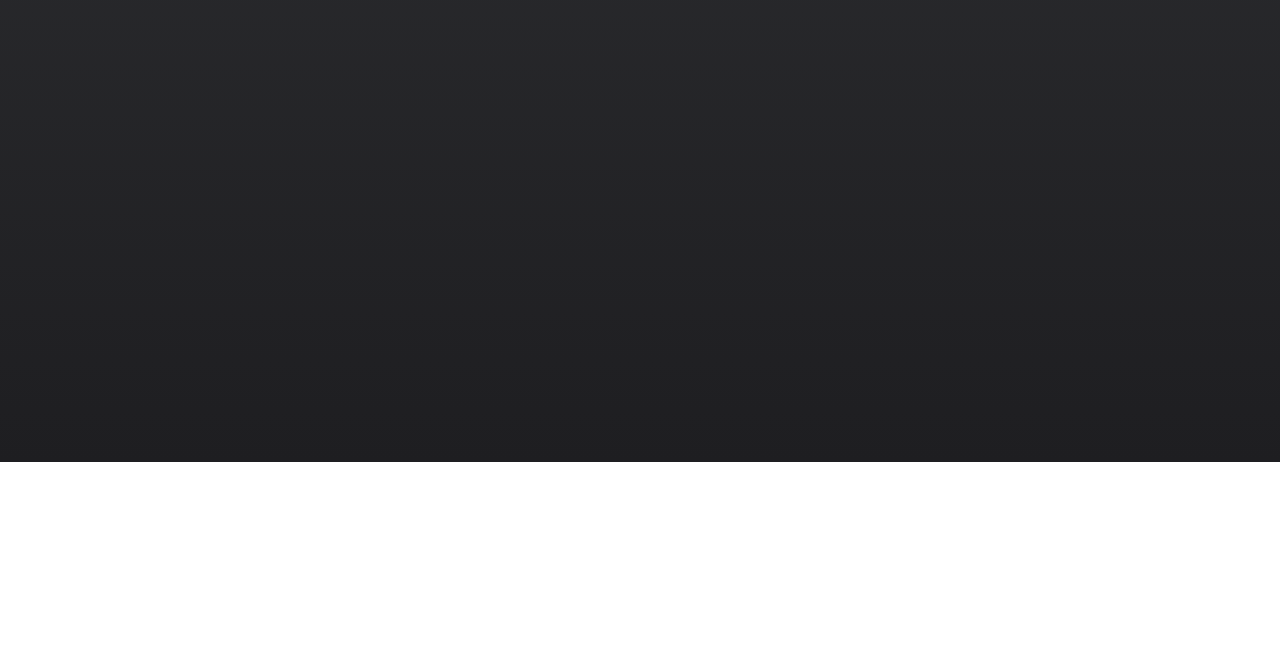
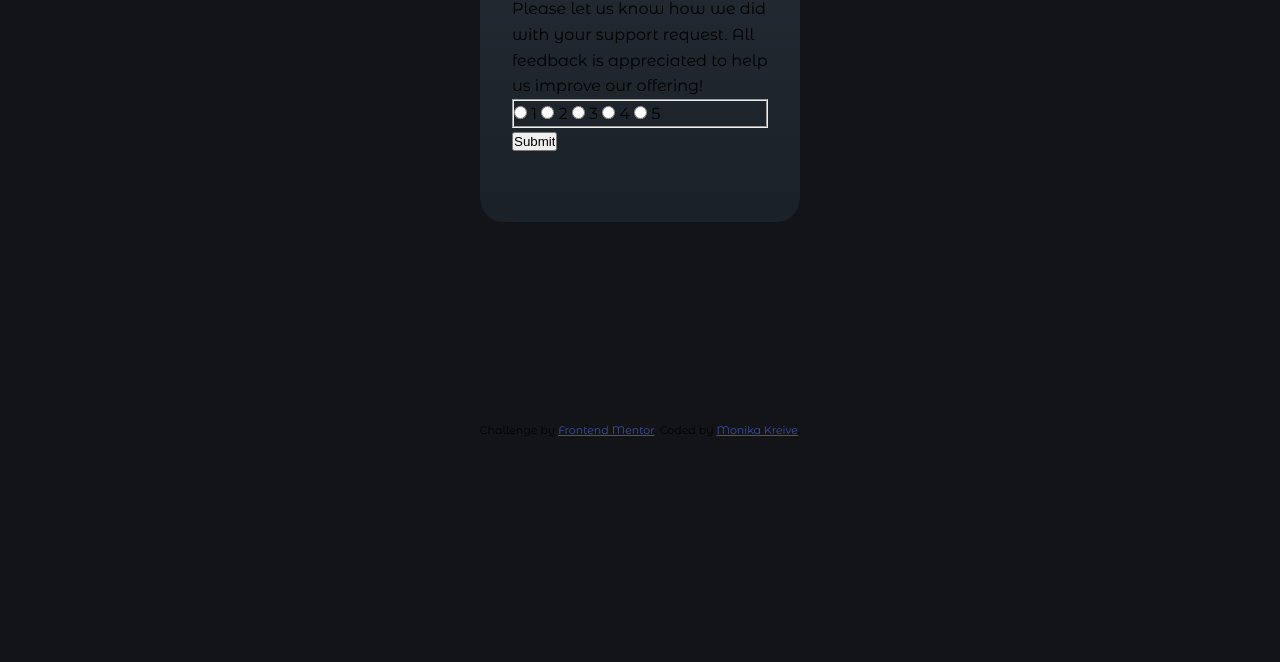
Before and after one commit to mkreive/interactiveRatingComponent, a plain HTML site: page index.html in a window 1280 px wide. Shown: the part 338-1000 px from the top of the page. Before the commit the page ends 800 px from the top, so only its background shows below. Drawn offline with Linux system fonts and the light colour scheme.

Commit message:
styling added

```diff
--- a/index.html
+++ b/index.html
@@ -25,22 +25,69 @@
     </head>
 
     <body>
-        <!-- Rating state start -->
+        <div class="review">
+            <h1 class="review__title">How did we do?</h1>
 
-        How did we do? Please let us know how we did with your support request.
-        All feedback is appreciated to help us improve our offering! 1 2 3 4 5
-        Submit
+            <p class="review__text">
+                Please let us know how we did with your support request. All
+                feedback is appreciated to help us improve our offering!
+            </p>
+            <form class="review__form" action="/reviews/" method="POST">
+                <fieldset>
+                    <div class="review__rating">
+                        <input
+                            type="radio"
+                            id="1"
+                            name="rating"
+                            value="1"
+                            required
+                        />
+                        <label for="1" aria-label="1">1</label>
+                        <input
+                            type="radio"
+                            id="2"
+                            name="rating"
+                            value="2"
+                            required
+                        />
+                        <label for="2" aria-label="2">2</label>
+                        <input
+                            type="radio"
+                            id="3"
+                            name="rating"
+                            value="3"
+                            required
+                        />
+                        <label for="3" aria-label="3">3</label>
+                        <input
+                            type="radio"
+                            id="4"
+                            name="rating"
+                            value="4"
+                            required
+                        />
+                        <label for="4" aria-label="4">4</label>
+                        <input
+                            type="radio"
+                            id="5"
+                            name="rating"
+                            value="5"
+                            required
+                        />
+                        <label for="5" aria-label="5">5</label>
+                    </div>
+                </fieldset>
+                <input class="review__button" type="submit" value="Submit" />
+            </form>
+        </div>
 
-        <!-- Rating state end -->
-
-        <!-- Thank you state start -->
-
-        You selected
-        <!-- Add rating here -->
-        out of 5 Thank you! We appreciate you taking the time to give a rating.
-        If you ever need more support, don’t hesitate to get in touch!
-
-        <!-- Thank you state end -->
+        <div class="thankyou">
+            You selected
+            <!-- Add rating here -->
+            out of 5 Thank you! We appreciate you taking the time to give a
+            rating. If you ever need more support, don’t hesitate to get in
+            touch!
+        </div>
 
         <div class="attribution">
             Challenge by
--- a/style.css
+++ b/style.css
@@ -4,6 +4,7 @@
     --color-neutral-light-grey: hsl(217, 12%, 63%);
     --color-neutral-medium-grey: hsl(216, 12%, 54%);
     --color-neutral-dark-blue: hsl(213, 19%, 18%);
+    --color-neutral-darker-blue: hsl(212, 20%, 13%);
     --color-neutral-very-dark-blue: hsl(216, 12%, 8%);
 }
 
@@ -17,15 +18,35 @@
 
 html {
     box-sizing: border-box;
-    font-size: 62.5%;
-    /* 1rem=10px; 10px/16px default size=62.5% */
+    /* font-size: 62.5%; */
 }
 
 body {
     font-family: "Montserrat Alternates", sans-serif;
     font-weight: 400;
-    background-image: linear-gradient(to bottom, #2d2e31, #1e1e21);
-    min-height: 100vh;
+    line-height: 1.6;
+    background-color: var(--color-neutral-very-dark-blue);
+    height: 100vh;
+}
+
+.review,
+.thankyou {
+    width: 25%;
+    height: 45%;
+    margin: 25vh auto;
+    padding: 2rem;
+    background-image: linear-gradient(
+        to bottom,
+        var(--color-neutral-dark-blue),
+        var(--color-neutral-darker-blue)
+    );
+    border-radius: 7%;
+    display: flex;
+    flex-direction: column;
+}
+
+.thankyou {
+    display: none;
 }
 
 .attribution {
@@ -35,5 +56,3 @@ body {
 .attribution a {
     color: hsl(228, 45%, 44%);
 }
-
-/* color: var(--color-primary); */
```
